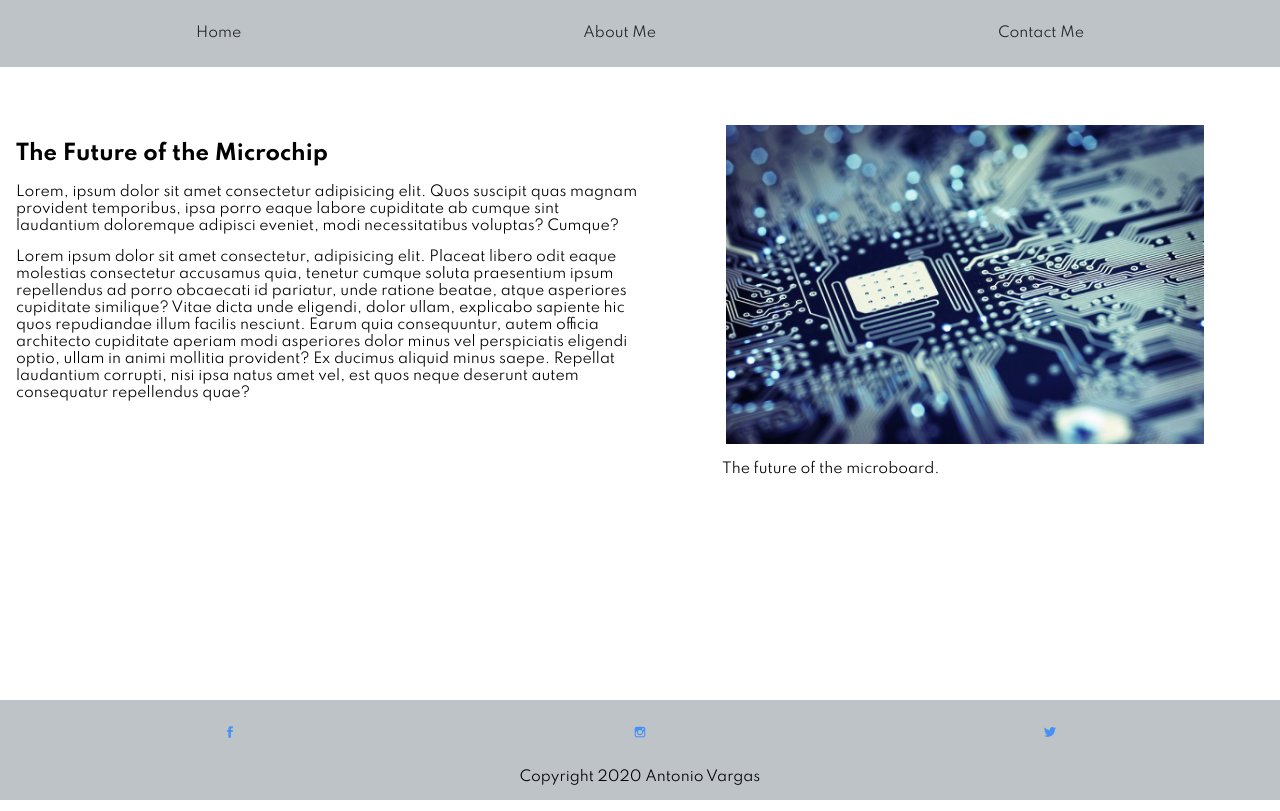
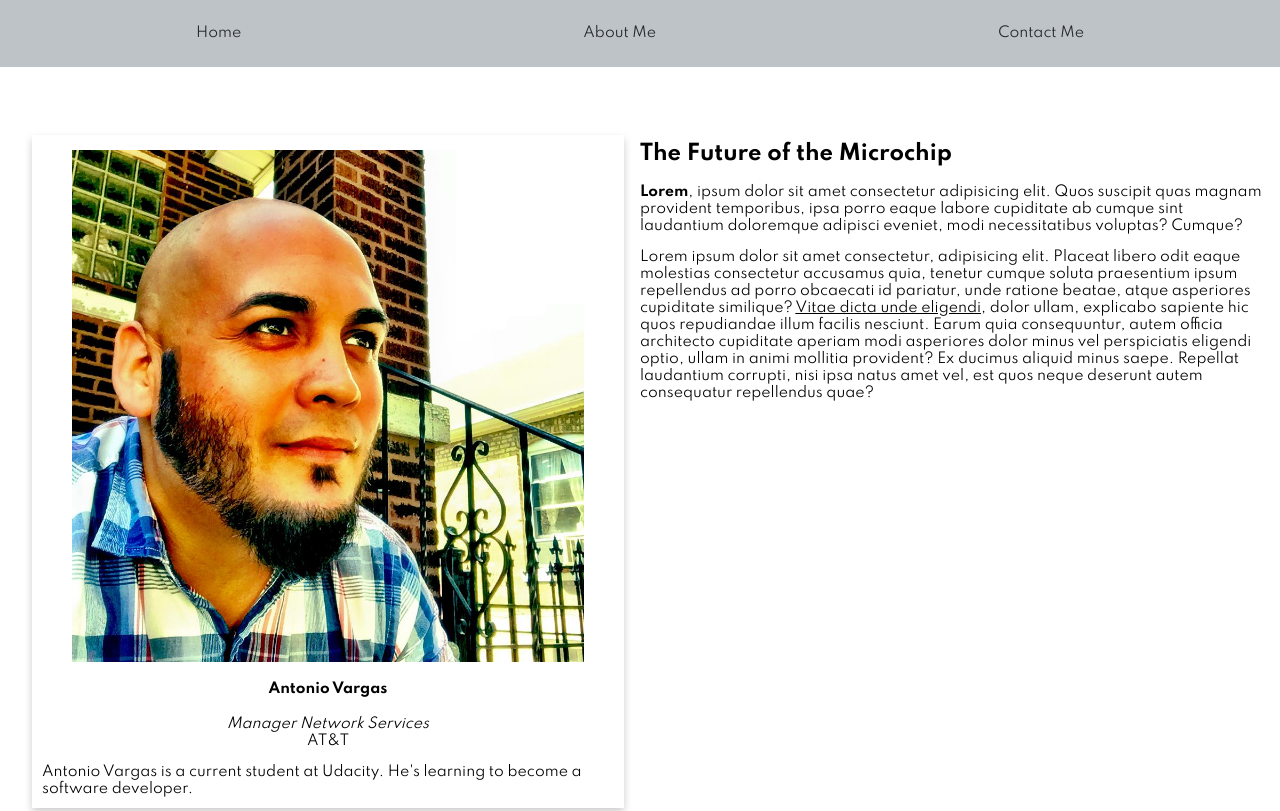
Before and after one commit to iamantonio/iamantonio.github.io, a plain HTML site: page blogs/future_microchip.html in a window 1280 px wide. Shown: the top 811 px of the page. Drawn offline with Linux system fonts and the light colour scheme.

Commit message:
Fixed code from review

```diff
--- a/blogs/future_microchip.html
+++ b/blogs/future_microchip.html
@@ -2,11 +2,11 @@
 <html lang="en">
 
 <head>
-    <meta charset="UTF-8">
-    <meta name="viewport" content="width=device-width, initial-scale=1.0">
-    <link rel="stylesheet" href="/css/svgIcons.css">
-    <link rel="stylesheet" href="/css/styles.css">
-    <link href="https://fonts.googleapis.com/css?family=Spartan:400,700&display=swap" rel="stylesheet">
+    <meta charset="UTF-8" />
+    <meta name="viewport" content="width=device-width, initial-scale=1.0" />
+    <link rel="stylesheet" href="../css/svgIcons.css" />
+    <link rel="stylesheet" href="../css/styles.css" />
+    <link href="https://fonts.googleapis.com/css?family=Spartan:400,700&display=swap" rel="stylesheet" />
     <title>Top Programing Languages in 2020</title>
 </head>
 
@@ -15,63 +15,98 @@
         <header>
             <nav>
                 <ul>
-                    <li class="nav-item"><a class="nav-link" href="../index.html">Home</a></li>
-                    <li class="nav-item"><a class="nav-link" href="/pages/about.html">About Me</a></li>
-                    <li class="nav-item"><a class="nav-link" href="/pages/contact.html">Contact Me</a></li>
+                    <li class="nav-item">
+                        <a class="nav-link" href="../index.html">Home</a>
+                    </li>
+                    <li class="nav-item">
+                        <a class="nav-link" href="../pages/about.html">About Me</a>
+                    </li>
+                    <li class="nav-item">
+                        <a class="nav-link" href="../pages/contact.html">Contact Me</a>
+                    </li>
                 </ul>
             </nav>
         </header>
+
         <main>
+            <div class="card">
+                <img id="avatar" src="../img/me.jpg" alt="Blogger Photo" />
+                <div class="card-container">
+                    <h4><b>Antonio Vargas</b></h4>
+                    <p>
+                        <em>Manager Network Services</em><br />
+                        AT&T
+                    </p>
+                    <p>
+                        Antonio Vargas is a current student at Udacity. He's learning to
+                        become a software developer.
+                    </p>
+                </div>
+            </div>
             <article>
                 <h2>The Future of the Microchip</h2>
 
-                <p>Lorem, ipsum dolor sit amet consectetur adipisicing elit. Quos suscipit quas magnam provident
-                    temporibus,
-                    ipsa porro eaque labore cupiditate ab cumque sint laudantium doloremque adipisci eveniet, modi
-                    necessitatibus voluptas? Cumque?</p>
-                <p>Lorem ipsum dolor sit amet consectetur, adipisicing elit. Placeat libero odit eaque molestias
-                    consectetur accusamus quia, tenetur cumque soluta praesentium ipsum repellendus ad porro obcaecati
-                    id pariatur, unde ratione beatae, atque asperiores cupiditate similique? Vitae dicta unde eligendi,
-                    dolor ullam, explicabo sapiente hic quos repudiandae illum facilis nesciunt. Earum quia
-                    consequuntur, autem officia architecto cupiditate aperiam modi asperiores dolor minus vel
-                    perspiciatis eligendi optio, ullam in animi mollitia provident? Ex ducimus aliquid minus saepe.
-                    Repellat laudantium corrupti, nisi ipsa natus amet vel, est quos neque deserunt autem consequatur
-                    repellendus quae?</p>
+                <p>
+                    <b>Lorem</b>, ipsum dolor sit amet consectetur adipisicing elit.
+                    Quos suscipit quas magnam provident temporibus, ipsa porro eaque
+                    labore cupiditate ab cumque sint laudantium doloremque adipisci
+                    eveniet, modi necessitatibus voluptas? Cumque?
+                </p>
+                <p>
+                    Lorem ipsum dolor sit amet consectetur, adipisicing elit. Placeat
+                    libero odit eaque molestias consectetur accusamus quia, tenetur
+                    cumque soluta praesentium ipsum repellendus ad porro obcaecati id
+                    pariatur, unde ratione beatae, atque asperiores cupiditate
+                    similique? <u>Vitae dicta unde eligendi</u>, dolor ullam, explicabo
+                    sapiente hic quos repudiandae illum facilis nesciunt. Earum quia
+                    consequuntur, autem officia architecto cupiditate aperiam modi
+                    asperiores dolor minus vel perspiciatis eligendi optio, ullam in
+                    animi mollitia provident? Ex ducimus aliquid minus saepe. Repellat
+                    laudantium corrupti, nisi ipsa natus amet vel, est quos neque
+                    deserunt autem consequatur repellendus quae?
+                </p>
             </article>
             <article class="img">
-                <img src="/img/computer_chips.jpg" alt="microchip on a board" class="blog-image"><br>
-                <caption><span class="caption">The future of the microboard.</span></caption>
+                <figure>
+                    <img src="/img/computer_chips.jpg" alt="microchip on a board" class="blog-image" /><br />
+                    <figcaption>
+                        <span class="caption">The future of the microboard.</span>
+                    </figcaption>
+                </figure>
             </article>
         </main>
         <footer id="footer">
             <nav>
                 <ul>
-                    <li class="nav-item"><a href="https://www.facebook.com/vargas.tony" target="_blank"><svg
-                                class="svg-icon" viewBox="0 0 20 20">
+                    <li class="nav-item">
+                        <a href="https://www.facebook.com/vargas.tony" target="_blank"><svg class="svg-icon"
+                                viewBox="0 0 20 20">
                                 <path fill="none"
                                     d="M11.344,5.71c0-0.73,0.074-1.122,1.199-1.122h1.502V1.871h-2.404c-2.886,0-3.903,1.36-3.903,3.646v1.765h-1.8V10h1.8v8.128h3.601V10h2.403l0.32-2.718h-2.724L11.344,5.71z">
                                 </path>
-                            </svg></a></li>
-                    <li class="nav-item"><a href="https://www.instagram.com/photosbyantonio34/" target="_blank"><svg
-                                class="svg-icon" viewBox="0 0 20 20">
+                            </svg></a>
+                    </li>
+                    <li class="nav-item">
+                        <a href="https://www.instagram.com/photosbyantonio34/" target="_blank"><svg class="svg-icon"
+                                viewBox="0 0 20 20">
                                 <path fill="none"
                                     d="M14.52,2.469H5.482c-1.664,0-3.013,1.349-3.013,3.013v9.038c0,1.662,1.349,3.012,3.013,3.012h9.038c1.662,0,3.012-1.35,3.012-3.012V5.482C17.531,3.818,16.182,2.469,14.52,2.469 M13.012,4.729h2.26v2.259h-2.26V4.729z M10,6.988c1.664,0,3.012,1.349,3.012,3.012c0,1.664-1.348,3.013-3.012,3.013c-1.664,0-3.012-1.349-3.012-3.013C6.988,8.336,8.336,6.988,10,6.988 M16.025,14.52c0,0.831-0.676,1.506-1.506,1.506H5.482c-0.831,0-1.507-0.675-1.507-1.506V9.247h1.583C5.516,9.494,5.482,9.743,5.482,10c0,2.497,2.023,4.52,4.518,4.52c2.494,0,4.52-2.022,4.52-4.52c0-0.257-0.035-0.506-0.076-0.753h1.582V14.52z">
                                 </path>
-                            </svg></a></li>
-                    <li class="nav-item"><a href="https://twitter.com/VargasAntoni81" target="_blank"><svg
-                                class="svg-icon" viewBox="0 0 20 20">
+                            </svg></a>
+                    </li>
+                    <li class="nav-item">
+                        <a href="https://twitter.com/VargasAntoni81" target="_blank"><svg class="svg-icon"
+                                viewBox="0 0 20 20">
                                 <path fill="none"
                                     d="M18.258,3.266c-0.693,0.405-1.46,0.698-2.277,0.857c-0.653-0.686-1.586-1.115-2.618-1.115c-1.98,0-3.586,1.581-3.586,3.53c0,0.276,0.031,0.545,0.092,0.805C6.888,7.195,4.245,5.79,2.476,3.654C2.167,4.176,1.99,4.781,1.99,5.429c0,1.224,0.633,2.305,1.596,2.938C2.999,8.349,2.445,8.19,1.961,7.925C1.96,7.94,1.96,7.954,1.96,7.97c0,1.71,1.237,3.138,2.877,3.462c-0.301,0.08-0.617,0.123-0.945,0.123c-0.23,0-0.456-0.021-0.674-0.062c0.456,1.402,1.781,2.422,3.35,2.451c-1.228,0.947-2.773,1.512-4.454,1.512c-0.291,0-0.575-0.016-0.855-0.049c1.588,1,3.473,1.586,5.498,1.586c6.598,0,10.205-5.379,10.205-10.045c0-0.153-0.003-0.305-0.01-0.456c0.7-0.499,1.308-1.12,1.789-1.827c-0.644,0.28-1.334,0.469-2.06,0.555C17.422,4.782,17.99,4.091,18.258,3.266">
                                 </path>
-                            </svg></a></li>
+                            </svg></a>
+                    </li>
                 </ul>
-
             </nav>
             <p class="copyright">Copyright 2020 Antonio Vargas</p>
-
         </footer>
     </div>
-
 </body>
 
 </html>
--- a/css/main.css
+++ b/css/main.css
@@ -103,6 +103,28 @@ main h3 {
     margin-left: 56px;
 }
 
+/**** Card ****/
+.card {
+    box-shadow: 0 4px 8px 0 rgba(0, 0, 0, 0.2);
+    transition: 0.3s;
+    text-align: center;
+    margin: 10px 16px;
+}
+
+#avatar {
+    margin: 15px;
+    display: block;
+    margin-left: auto;
+    margin-right: auto;
+    max-width: 40vw;
+    height: auto;
+}
+
+.card-container p:last-child {
+    margin: 10px;
+    text-align: left;
+}
+
 /**** Form ****/
 
 form ul {
@@ -129,6 +151,8 @@ form ul li {
     border-radius: 5px;
 }
 
+
+
 /****** Footer *****/
 #footer {
     background-color: #bdc3c7;
--- a/css/mobile.css
+++ b/css/mobile.css
@@ -86,8 +86,30 @@
   display: block;
   margin-left: auto;
   margin-right: auto;
-    max-width: 90vw;
+  max-width: 70vw;
   height: auto;
+}
+
+/**** Card ****/
+.card {
+  box-shadow: 0 4px 8px 0 rgba(0, 0, 0, 0.2);
+  transition: 0.3s;
+  text-align: center;
+  margin: 10px 16px;
+}
+
+#avatar {
+  margin: 15px;
+  display: block;
+  margin-left: auto;
+  margin-right: auto;
+  max-width: 80%;
+  height: auto;
+}
+
+.card-container p:last-child {
+  margin: 10px;
+  text-align: left;
 }
 
 /**** Form ****/
--- a/css/mobilesmall.css
+++ b/css/mobilesmall.css
@@ -86,6 +86,28 @@ main h3 {
     display: none;
 }
 
+/**** Card ****/
+.card {
+    box-shadow: 0 4px 8px 0 rgba(0, 0, 0, 0.2);
+    transition: 0.3s;
+    text-align: center;
+    margin: 10px 16px;
+}
+
+#avatar {
+    margin: 15px;
+    display: block;
+    margin-left: auto;
+    margin-right: auto;
+    max-width: 80%;
+    height: auto;
+}
+
+.card-container p:last-child {
+    margin: 10px;
+    text-align: left;
+}
+
 /**** Form ****/
 
 form ul {
```
Also changed, not shown: blogs/top-language-2020.html (+27 -10 lines), index.html (+13 -13 lines). Lines whose indentation alone changed are shown as unchanged.
